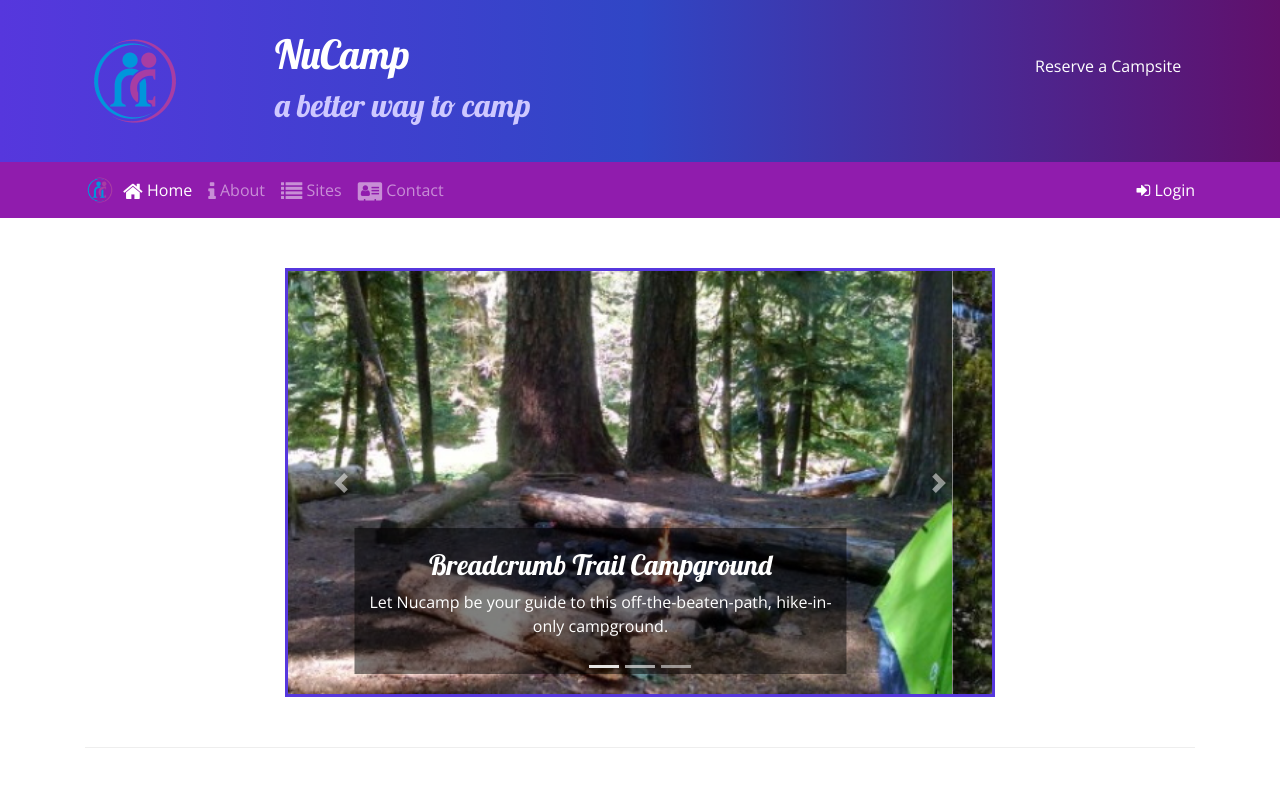
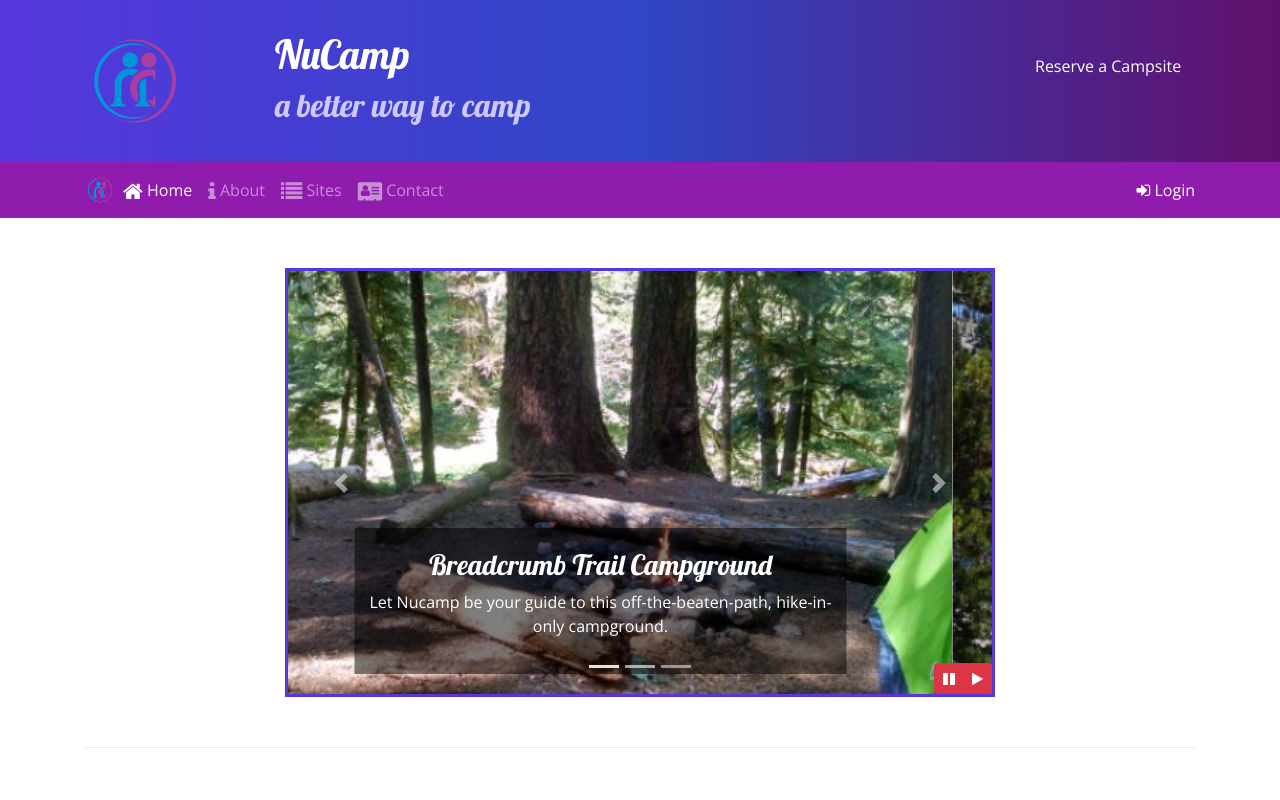
Before and after one commit to cynth-io/nucampsite, a website: page index.html in a window 1280 px wide. Shown: the top 800 px of the page. Drawn offline with nearby package versions, Linux system fonts and the light colour scheme.

Commit message:
jQuery buttons

```diff
--- a/css/styles.css
+++ b/css/styles.css
@@ -35,6 +35,13 @@ header h2 {
     border: solid #5637DD;
 }
 
+#carouselButton {
+    position: absolute;
+    right: 0;
+    bottom: 0;
+    z-index: 100;
+}
+
 .tab-content {
     border: 1px solid #DDD;
     border-top: none;
--- a/index.html
+++ b/index.html
@@ -197,6 +197,15 @@
                             <span class="carousel-control-next-icon"></span>
                             <span class="sr-only">Next</span>
                         </a>
+                        <!--CAROUSEL CONTROL BUTTONS-->
+                        <div class="btn-group" id="carouselButton">
+                            <button class="btn btn-danger btn-sm" id="carouselPause">
+                                <i class="fa fa-pause"></i>
+                            </button>
+                            <button class="btn btn-danger btn-sm" id="carouselPlay">
+                                <i class="fa fa-play"></i>
+                            </button>
+                        </div>
                     </div>
                 </div>
             </div>
@@ -280,9 +289,17 @@
     <script src="node_modules/jquery/dist/jquery.slim.min.js"></script>
     <script src="node_modules/popper.js/dist/umd/popper.min.js"></script>
     <script src="node_modules/bootstrap/dist/js/bootstrap.min.js"></script>
-    <!-- reserve a campsite button tooltip script-->
+    <!-- carousel button function script -->
     <script>
-
+        $(function() {
+            $(".carousel").carousel( { interval: 2000 } );
+            $("#carouselPause").click(function(){
+                $(".carousel").carousel("pause");
+            });
+            $("#carouselPlay").click(function(){
+                $(".carousel").carousel("cycle");
+            });
+        });
     </script>
 </body>
 
```
